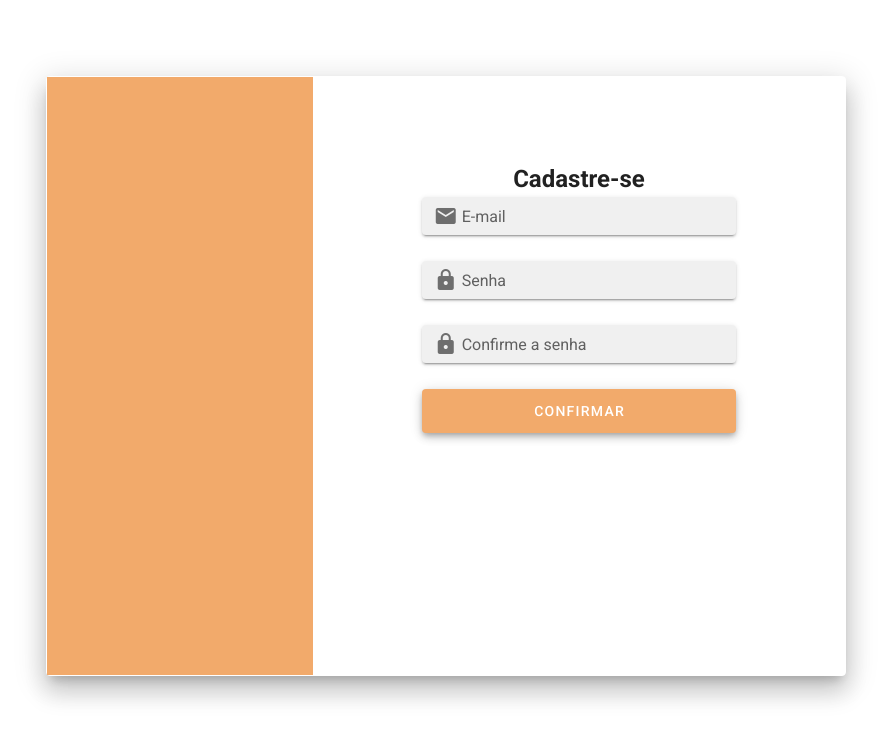
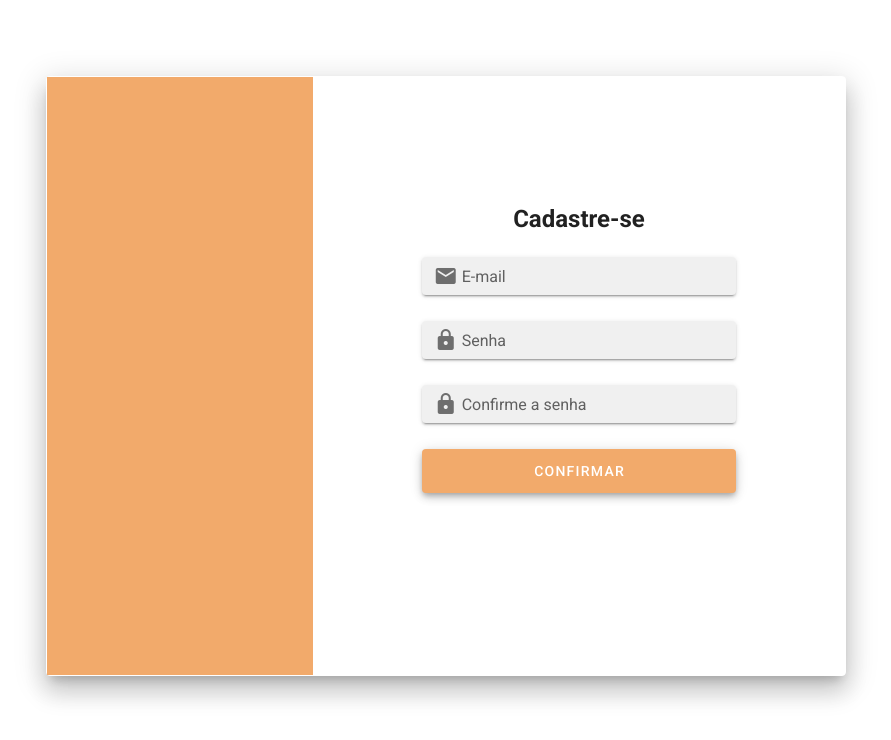
Before and after one commit to CalelBecassi/today-list, a Vue app: page /register in a window 1280 px wide. Shown: the top 740 px of the page, without its empty margins (194-1085 px from the left). Built offline with nearby package versions, Linux system fonts and the light colour scheme.

Commit message:
register funcionando

```diff
--- a/src/store/modules/user.js
+++ b/src/store/modules/user.js
@@ -15,7 +15,7 @@ const getters = {
 }
 
 const mutations = {
-    Login($state, payload){
+    Login($state, payload) {
         const stateCopy = $state;
         const current_user = stateCopy.current_user;
 
@@ -41,6 +41,21 @@ const mutations = {
         else {
             console.log("ERRO YOU MUST BE LOGGED");
         }
+    },
+    newUser($state, payload) {
+        const stateCopy = $state;
+
+        if (payload.senha !== '' && payload.senha === payload.confirmacaoSenha) {
+            if (payload.email !== '') {
+                stateCopy.users.push({
+                    email: payload.email,
+                    senha: payload.senha,
+                });
+            } else
+                throw new Error("EMAIL INVALIDO")
+        }
+        else
+            throw new Error("SENHAS NAO COINCIDEM OU INVALIDA")
     }
 };
 
@@ -50,6 +65,9 @@ const actions = {
     },
     doLogout({commit}){
         commit('Logout');
+    },
+    newUser({commit}, payload){
+        commit('newUser', payload);
     }
 };
 
--- a/src/views/Register.vue
+++ b/src/views/Register.vue
@@ -24,11 +24,16 @@
           </div>
         </v-col>
 
-        <v-col sm="8" class>
+        <v-col sm="8" class="mt-10">
           <div class="col-8 mx-auto mt-15">
-            <v-form>
-              <div class="text-center"><h2>Cadastre-se</h2></div>
-
+            <div class="text-center mb-5"><h2>Cadastre-se</h2></div>
+            <v-form
+              @submit.prevent="doAdd({
+                email: email,
+                senha: senha,
+                confirmacaoSenha: confirmacaoSenha,
+              })"
+            >
               <v-text-field
                 v-model="email"
                 label="E-mail"
@@ -46,13 +51,13 @@
               ></v-text-field>
 
               <v-text-field
-                v-model="confirmasenha"
+                v-model="confirmacaoSenha"
                 label="Confirme a senha"
                 prepend-inner-icon="mdi-lock"
                 dense
                 solo-inverted
               ></v-text-field>
-              <v-btn elevation="5" color="#f2aa6b" dark block large>Confirmar</v-btn>
+              <v-btn type="submit" elevation="5" color="#f2aa6b" dark block large>Confirmar</v-btn>
             </v-form>
           </div>
         </v-col>
@@ -62,11 +67,36 @@
 </template>
 
 <script>
+import { mapActions } from 'vuex';
+
 export default {
   name: "Login",
   data() {
-    return {};
+    return {
+      email: '',
+      senha: '',
+      confirmacaoSenha: '',
+    };
   },
+  methods: {
+    ...mapActions([
+      'newUser'
+    ]),
+    doAdd(payload) {
+      this.email = '';
+      this.senha = '';
+      this.confirmacaoSenha = '';
+
+      this.newUser(payload).then((_, e) => {
+        if (e) {
+          console.log(e);
+        }
+        else {
+          this.$router.push({ name: 'Login' });
+        }
+      })
+    }
+  }
 };
 </script>
 
```
